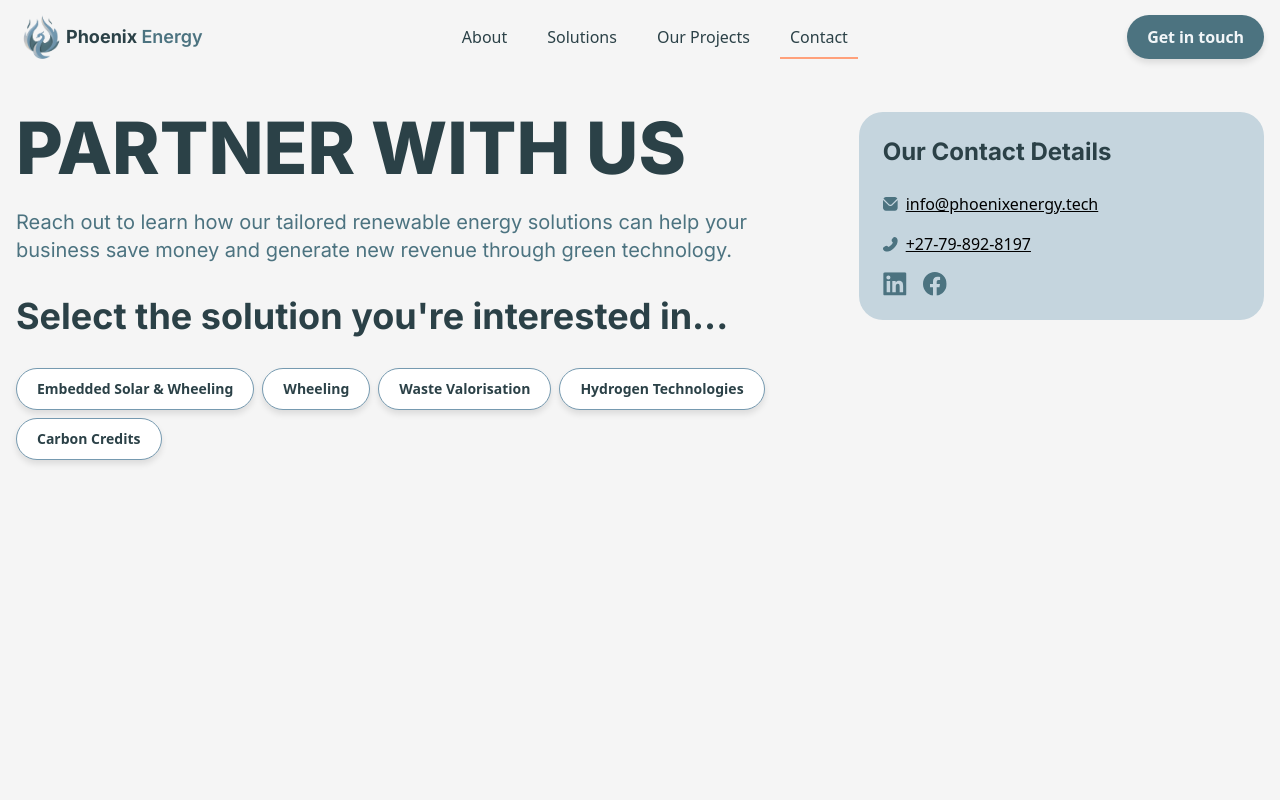
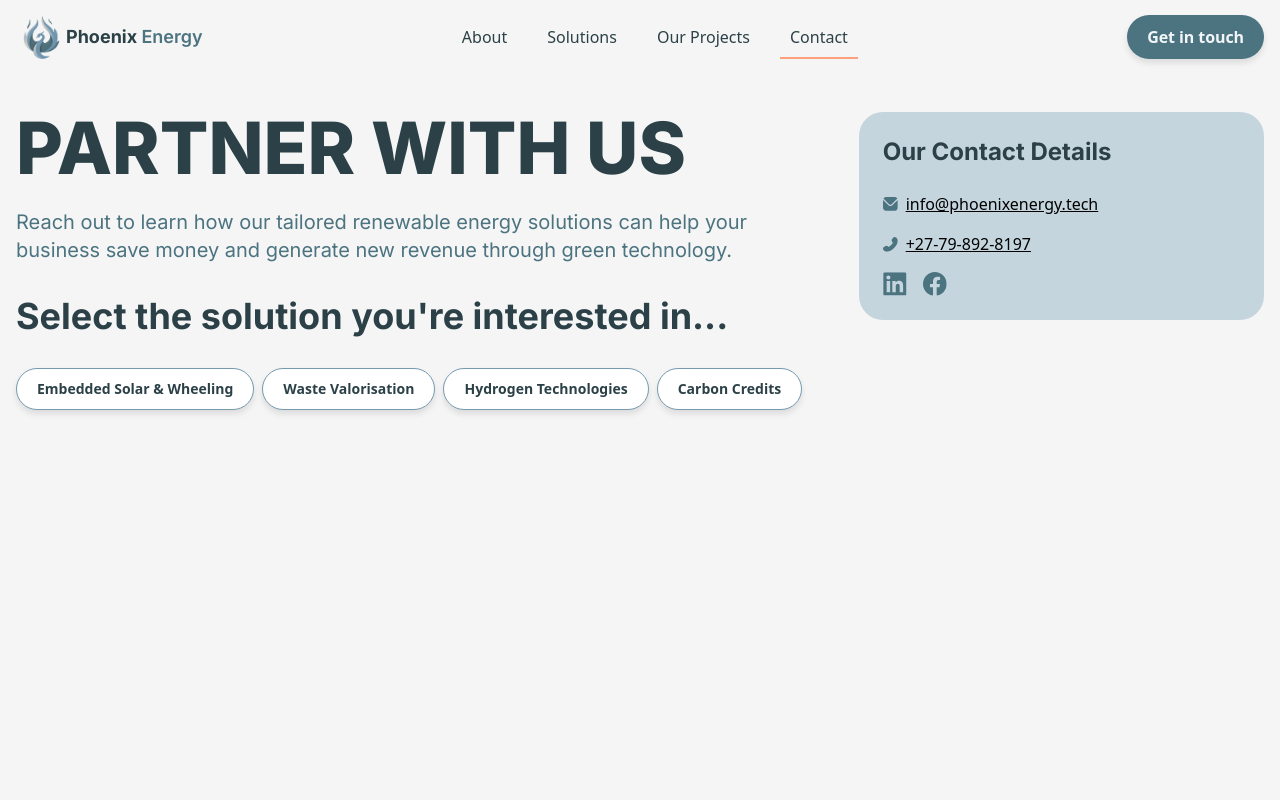
Before and after one commit to RicardoDS7/phoenix-energy-website-2, a Next.js app in the folder website/: page /contact-us in a window 1280 px wide. Shown: the top 800 px of the page. Built offline with nearby package versions, Linux system fonts and the light colour scheme.

Commit message:
Update solar and wheeling to be combined

```diff
--- a/website/src/app/contact-us/page.tsx
+++ b/website/src/app/contact-us/page.tsx
@@ -43,13 +43,6 @@ const ContactUs = () => {
                             onClick={() => handleButtonClick('solar-contact-form')}
                             className="solution-options-form-button px-4 py-2 rounded-full hidden lg:block">
                             Embedded Solar & Wheeling
-                        </button>
-
-                        <button
-                            type="button"
-                            onClick={() => handleButtonClick('wheeling-contact-form')}
-                            className="solution-options-form-button px-4 py-2 rounded-full hidden lg:block">
-                            Wheeling
                         </button>
 
                         <button
```
